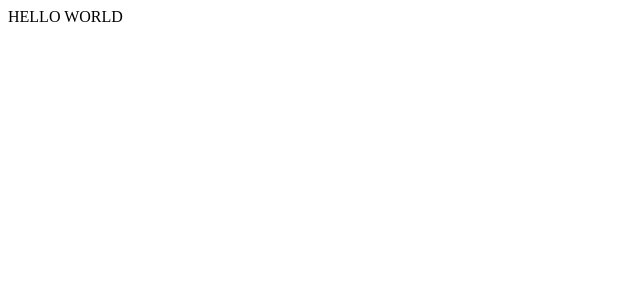
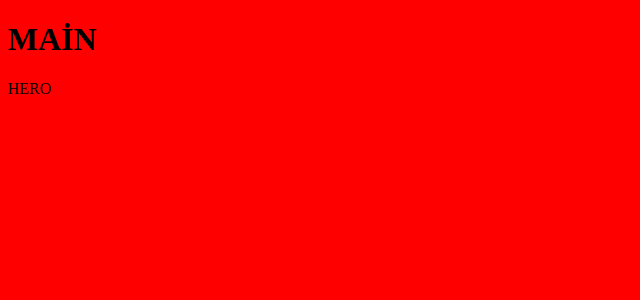
Before and after one commit to burakbehlull/discord-bot-with-web-panel, a React (Vite) app in the folder client/: page / in a window 1280 px wide. Shown: the top 300 px of the page, without its empty margins (0-640 px from the left). Built offline with nearby package versions, Linux system fonts and the light colour scheme.

Commit message:
feat: Create components

```diff
--- a/client/src/main.jsx
+++ b/client/src/main.jsx
@@ -1,9 +1,12 @@
 import React from 'react'
 import ReactDOM from 'react-dom/client'
 import App from './App.jsx'
-
+import { BrowserRouter } from 'react-router-dom'
+import Routes from './routes/index'
 ReactDOM.createRoot(document.getElementById('root')).render(
   <React.StrictMode>
-    <App />
+    <BrowserRouter>
+      <Routes />
+    </BrowserRouter>
   </React.StrictMode>,
 )
--- /dev/null
+++ b/client/src/main.scss
@@ -0,0 +1,3 @@
+html {
+    background: red;
+}
--- a/client/src/components/Layout.jsx
+++ b/client/src/pages/auth/IsLogin.jsx
@@ -1,5 +1,5 @@
 
-export default function Layout(){
+export default function IsLogin(){
     return (
         <>
 
--- a/client/src/pages/index.js
+++ b/client/src/pages/index.js
@@ -1,10 +1,12 @@
 import Login from "./auth/Login"
+import Layout from "./layouts/Layout"
 import Hero from "./Hero"
 import Dashboard from "./Dashboard"
 export {
     Dashboard,
     Hero,
-
+    // layouts
+    Layout,
     // auth
     Login
 }
--- /dev/null
+++ b/client/src/pages/layouts/Layout.jsx
@@ -0,0 +1,10 @@
+import '../../main.scss'
+
+export default function Layout({ element }){
+    return (
+        <main>
+            <h1>MAİN</h1>
+            {element}
+        </main>
+    )
+}
--- /dev/null
+++ b/client/src/routes/index.jsx
@@ -0,0 +1,15 @@
+import { useRoutes } from 'react-router-dom'
+import { Hero, Layout,Dashboard } from '../pages/index'
+export default function Routes(){
+    return useRoutes([
+        {
+            path: '/',
+            element: <Layout element={<Hero />} />,
+        },
+        {
+            path: '/xd',
+            element: <Layout element={<Hero />} />,
+        }
+    ])
+
+}
--- a/package.json
+++ b/package.json
@@ -14,7 +14,6 @@
   "author": "Burak <burakyabgu@gmail.com>",
   "license": "MIT",
   "dependencies": {
-    "concurrently": "^8.2.2",
-    "cors": "^2.8.5"
+    "concurrently": "^8.2.2"
   }
 }
```
Also changed, not shown: 1 other file (tests, documents, lock files or other folders).
